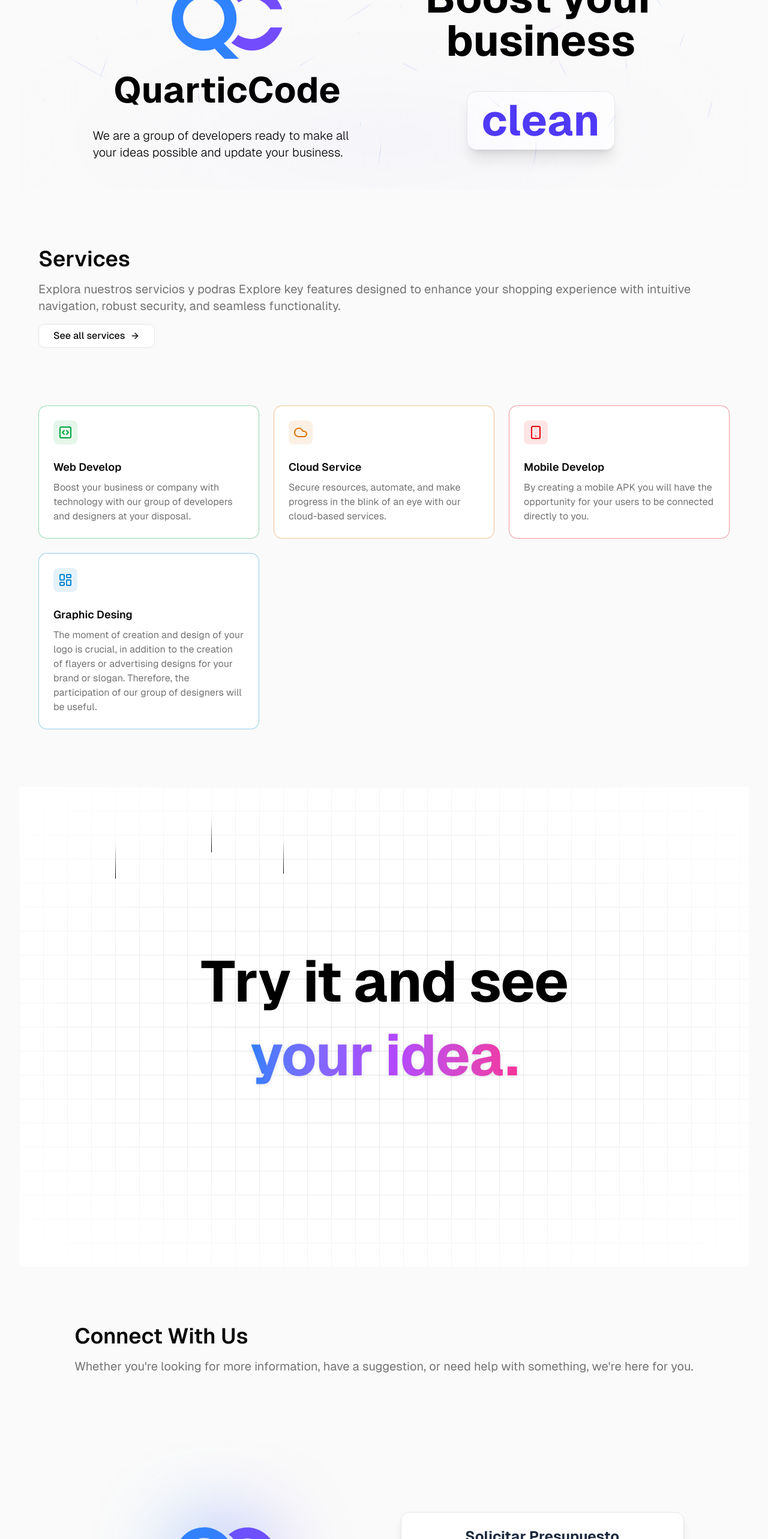
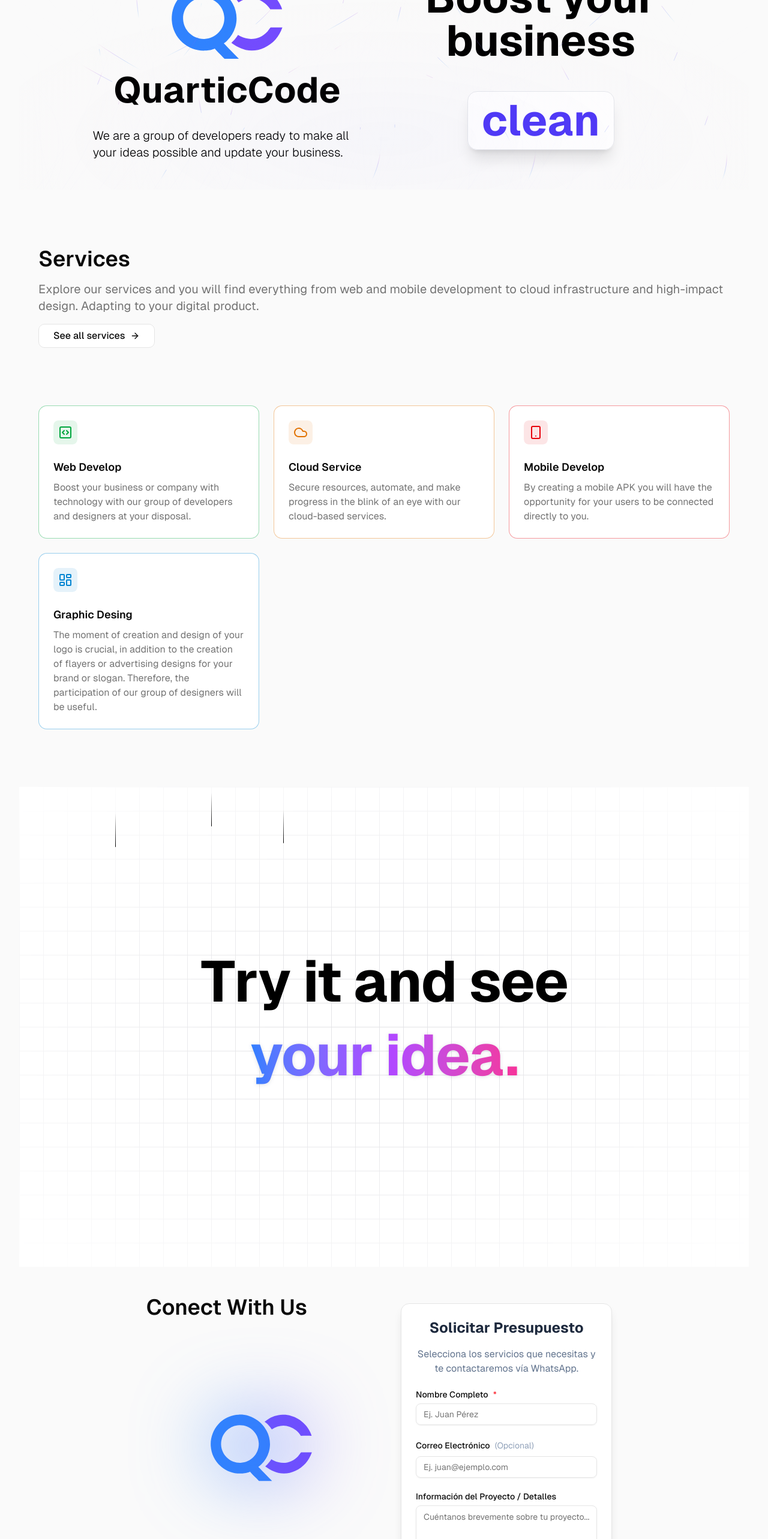
Before and after one commit to QuarticCode/QuarticCode, a Next.js app: page /en in a window 1280 px wide. Shown: the part 234-2800 px from the top of the page at 60% size. Built offline with nearby package versions, Linux system fonts and the light colour scheme.

Commit message:
feat(contact): add background and location texts

```diff
--- a/messages/en.json
+++ b/messages/en.json
@@ -36,6 +36,7 @@
   },
   "Services": {
     "title": "Services",
+    "description": "Explore our services and you will find everything from web and mobile development to cloud infrastructure and high-impact design. Adapting to your digital product.",
     "s1": {
       "title": "Web Develop",
       "description": "Boost your business or company with technology with our group of developers and designers at your disposal."
@@ -75,6 +76,9 @@
       "title": "More projects",
       "description": "If you want to see more projects, you can view them below."
     }
+  },
+  "Contact": {
+    "title": "Conect With Us"
   },
   "MockUp": {
     "b1": "Try it and see",
--- a/messages/es.json
+++ b/messages/es.json
@@ -36,6 +36,7 @@
   },
   "Services": {
     "title": "Servicios",
+    "description": "Explore nuestros servicios y encontrará de todo, desde desarrollo web y móvil hasta infraestructura en la nube y diseño de alto impacto. Adaptándonos a su producto digital.",
     "s1": {
       "title": "Desarrollo Web",
       "description": "Impulse su negocio u empresa con la tecnología con nuestro grupo de desarrolladores y diseñadores a su disposición."
@@ -75,6 +76,9 @@
       "title": "Más proyectos",
       "description": "Si desea ver más proyectos puede verlos a continuación."
     }
+  },
+  "Contact": {
+    "title": "Conecta con nosotros"
   },
   "MockUp": {
     "b1": "Prueba y mira",
--- a/src/app/[locale]/services/page.tsx
+++ b/src/app/[locale]/services/page.tsx
@@ -1,18 +1,12 @@
-// src/app/page.tsx
-
 import { CtaSection } from "@/src/components/contact/cta-section";
 import { ServicesGrid } from "@/src/components/services/service-grid";
 
 export default function Home() {
   return (
     <main className="md:mt-32 mt-24 min-h-screen">
-      {/* Otros componentes como Navbar, Hero, etc. */}
-
       <ServicesGrid />
 
       <CtaSection />
-
-      {/* Footer */}
     </main>
   );
 }
--- a/src/components/contact/contact-dialog.tsx
+++ b/src/components/contact/contact-dialog.tsx
@@ -26,8 +26,6 @@ export function ContactDialog({ children }: ContactDialogProps) {
         <DialogHeader>
           <DialogTitle className="text-2xl">Contáctanos</DialogTitle>
           <DialogDescription>
-            Completa el formulario below y nos pondremos en contacto contigo lo
-            antes posible.
           </DialogDescription>
         </DialogHeader>
         <div className="py-4">
--- a/src/components/contact/contact-form.tsx
+++ b/src/components/contact/contact-form.tsx
@@ -70,7 +70,7 @@ export default function ContactForm() {
   };
 
   return (
-    <div className="md:min-h-screen h-120 flex items-center justify-center p-4">
+    <div className="h-120 flex items-center justify-center p-4">
       <Card className="w-full max-w-lg shadow-lg">
         <CardHeader className="text-center space-y-2">
           <CardTitle className="md:text-2xl text-xl font-bold text-slate-800 dark:text-slate-300">
--- a/src/components/contact/contact.tsx
+++ b/src/components/contact/contact.tsx
@@ -1,27 +1,24 @@
 import Image from "next/image";
 import ContactForm from "./contact-form";
+import { useTranslations } from "next-intl";
 
 export const Contact = () => {
+  const t = useTranslations("Contact");
+
   return (
     <section
-      className="py-8 sm:py-16 lg:py-24"
+      className="mt-12"
       data-aos={"fade-up"}
       data-aos-delay={"10"}
       data-aos-duration="1000"
       data-aos-easing="ease-in-out"
     >
-      <div className="mx-auto max-w-7xl px-4 sm:px-6 lg:px-8">
-        <div className="mb-12 space-y-4 sm:mb-16 lg:mb-24">
-          <h2 className="text-2xl font-semibold md:text-3xl lg:text-4xl">
-            Connect With Us
-          </h2>
-          <p className="text-muted-foreground text-xl">
-            Whether you&apos;re looking for more information, have a suggestion,
-            or need help with something, we&apos;re here for you.
-          </p>
-        </div>
-        <section className="grid gap-6 sm:grid-cols-2 ">
-          <div className="h-64 w-64 relative top-20 justify-self-center">
+      <div className="">
+        <h2 className="text-4xl md:text-left text-center font-semibold md:text-3xl lg:text-4xl">
+          {t("title")}
+        </h2>
+        <section className="grid gap-6 sm:grid-cols-2">
+          <div className="h-64 w-64 relative md:top-20 sm:top-10 top-0 justify-self-center">
             <Image
               width={80}
               height={80}
--- a/src/components/contact/cta-section.tsx
+++ b/src/components/contact/cta-section.tsx
@@ -5,10 +5,19 @@ import { Button } from "../ui/button";
 import { motion } from "framer-motion";
 import { ArrowRight } from "lucide-react";
 import { ContactDialog } from "./contact-dialog";
+import Image from "next/image";
 
 export function CtaSection() {
   return (
-    <section className="py-20 bg-secondary/50 border-y border-border">
+    <section className="py-20 relative bg-secondary/50 border-y border-border">
+      <Image
+        className="top-0 left-0 w-full h-full blur-3xl absolute -z-1"
+        src={"/background.svg"}
+        alt="background"
+        fetchPriority="high"
+        width={"0"}
+        height={"0"}
+      />
       <div className="container mx-auto px-4 text-center">
         <motion.div
           initial={{ opacity: 0, y: 20 }}
--- a/src/components/navbar/navbar-items.tsx
+++ b/src/components/navbar/navbar-items.tsx
@@ -2,7 +2,7 @@ import { useTranslations } from "next-intl";
 import LocaleSwitcher from "../locale-switcher/locale-switcher";
 import ThemeSelector from "../theme/theme-selector";
 import { Button } from "../ui/button";
-import Link from "next/link";
+import { Link } from "@/src/i18n/navigation";
 
 export function NavbarItems() {
   const t = useTranslations("Navbar");
@@ -11,7 +11,7 @@ export function NavbarItems() {
       <Link href={"/"}>
         <Button variant="ghost">{t("home")}</Button>
       </Link>
-      <Link href={"/#services"}>
+      <Link href={"/services"}>
         <Button variant="ghost">{t("services")}</Button>
       </Link>
       <Link href={"/projects"}>
--- a/src/components/shadcn-studio/blocks/features-section-01/features-section-01.tsx
+++ b/src/components/shadcn-studio/blocks/features-section-01/features-section-01.tsx
@@ -36,11 +36,7 @@ const Features = ({ featuresList }: { featuresList: Features }) => {
           <h2 className="text-2xl font-semibold md:text-3xl lg:text-4xl">
             {t("title")}
           </h2>
-          <p className="text-muted-foreground text-xl">
-            Explora nuestros servicios y podras Explore key features designed to
-            enhance your shopping experience with intuitive navigation, robust
-            security, and seamless functionality.
-          </p>
+          <p className="text-muted-foreground text-xl">{t("description")}</p>
           <Button
             variant="outline"
             className="rounded-lg text-base shadow-none has-[>svg]:px-6"
```
Also changed, not shown: public/background.svg (added).
